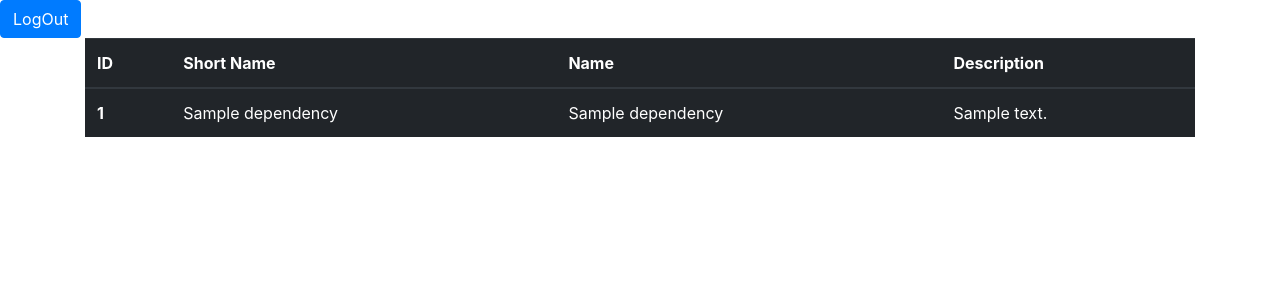
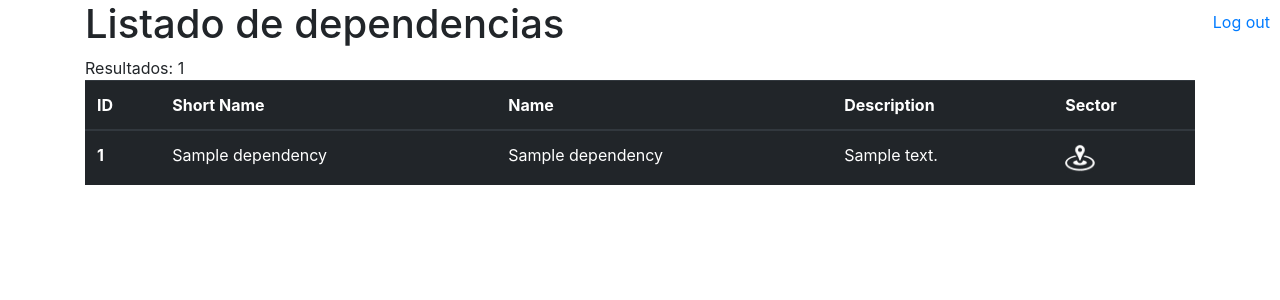
Before and after one commit to MiguelRJ/SGEMPPHP, a PHP site: page /inventory.php in a window 1280 px wide. Shown: the top 300 px of the page. Run offline with PHP 8.4, Linux system fonts and the light colour scheme; the visitor is signed in with stand-in values (Sample User, id 1); tables that the repository leaves empty or names only in its code hold one stand-in row (values such as "Sample post").

Commit message:
img sector

```diff
--- a/app.php
+++ b/app.php
@@ -82,9 +82,9 @@ class App {
     }
     static function show_logout(){
         echo "
-        <form action='logout.php'>
-        <button type='submit' class='btn btn-primary btn-align-center'>LogOut</button>
-        </form>";
+        <div style='float:right; margin:10px;'>
+            <a href='logout.php'>Log out</a>
+        </div>";
     }
     static function show_footer(){
         print "
--- a/dao.php
+++ b/dao.php
@@ -74,7 +74,7 @@ class Dao {
      */
     function getProducts(){
         try {
-            $sql="SELECT id,name,price,description FROM ".TABLE_PRODUCTS;
+            $sql = "SELECT id,name,price,description FROM ".TABLE_PRODUCTS;
             //echo $sql;
             $statement=$this->con->query($sql);
             if($statement->rowCount()>0){
--- a/inventory.php
+++ b/inventory.php
@@ -12,29 +12,32 @@ foreach($dependency as $fila) {
 App::show_head("Inventory");
 App::show_logout();
 
-echo '<div class="container"><table class="table table-hover table-dark">
+if ($result->rowCount() > 0) {
+  echo '<div class="container"><h1>Listado de dependencias</h1>'
+  .'Resultados: '.$result->rowCount().
+  '<table class="table table-hover table-dark">
   <thead>
     <tr>
       <th scope="col">ID</th>
       <th scope="col">Short Name</th>
       <th scope="col">Name</th>
       <th scope="col">Description</th>
+      <th scope="col">Sector</th>
     </tr>
   </thead>
   <tbody>';
-
-if ($result->rowCount() > 0) {
     while($row = $result->fetch(PDO::FETCH_ASSOC)) {
         echo '<tr>
         <th scope="row">'.$row["id"].'</th>
         <td>'.$row["shortname"].'</td>
         <td>'.$row["name"].'</td>
         <td>'.$row["description"].'</td>
+        <td><a href="#"><img src="sector.png" width="30" height="30"/></a></td>
       </tr>';
 
     }
 } else {
-    echo "0 results";
+    echo "No hay resultadoa";
 }
 
 echo '</tbody>
```
Also changed, not shown: sector.png (added). Lines whose indentation alone changed are shown as unchanged.
